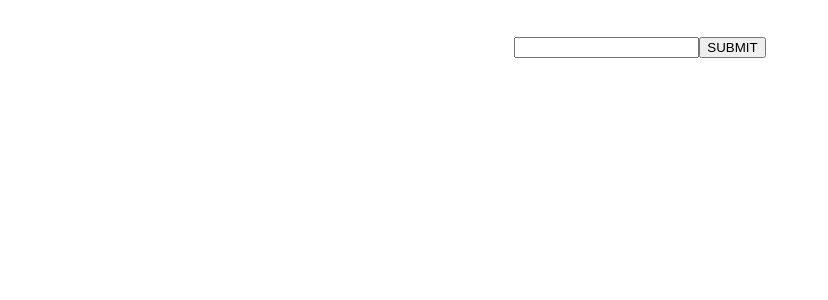
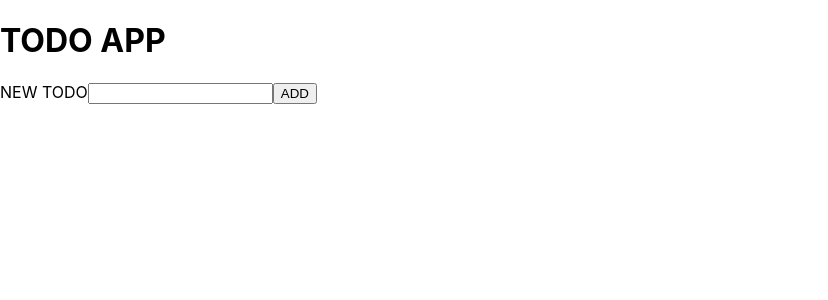
Before and after one commit to muzeeali/Todo-React, a React (Create React App) app: page / in a window 1280 px wide. Shown: the top 300 px of the page, without its empty margins (0-828 px from the left). Built offline with nearby package versions, Linux system fonts and the light colour scheme.

Commit message:
Update App.js

```diff
--- a/src/App.js
+++ b/src/App.js
@@ -1,17 +1,40 @@
-import logo from './logo.svg';
+
 import './App.css';
+import Header from './components/Header';
+import React, { useState } from 'react';
 
 function App() {
 
 
+
+  const [Ivalue,setValue]=useState("");
+  const [item,setItem]=useState([]);
+
+  const setVal=()=>{
+    setItem((old)=>{
+      return( [...old,Ivalue]);
+    });
+  };
+
   return (
-    <div  className="App">
-     <h1>
-       <input type="text"></input>
-       <button>SUBMIT</button>
-     </h1>
 
+    <div >
 
+<Header/>
+      <form>
+        <label>NEW TODO</label>
+       <input value={Ivalue}  onChange={e => setValue(e.target.value)} type="text"></input>
+       <button onClick={setVal} type="submit">ADD</button>
+
+       </form>
+<ul>
+
+     {item.map((itemVal) =>
+    {
+return <li >{itemVal}</li>
+    })}
+
+</ul>
     </div>
   );
 }
```
